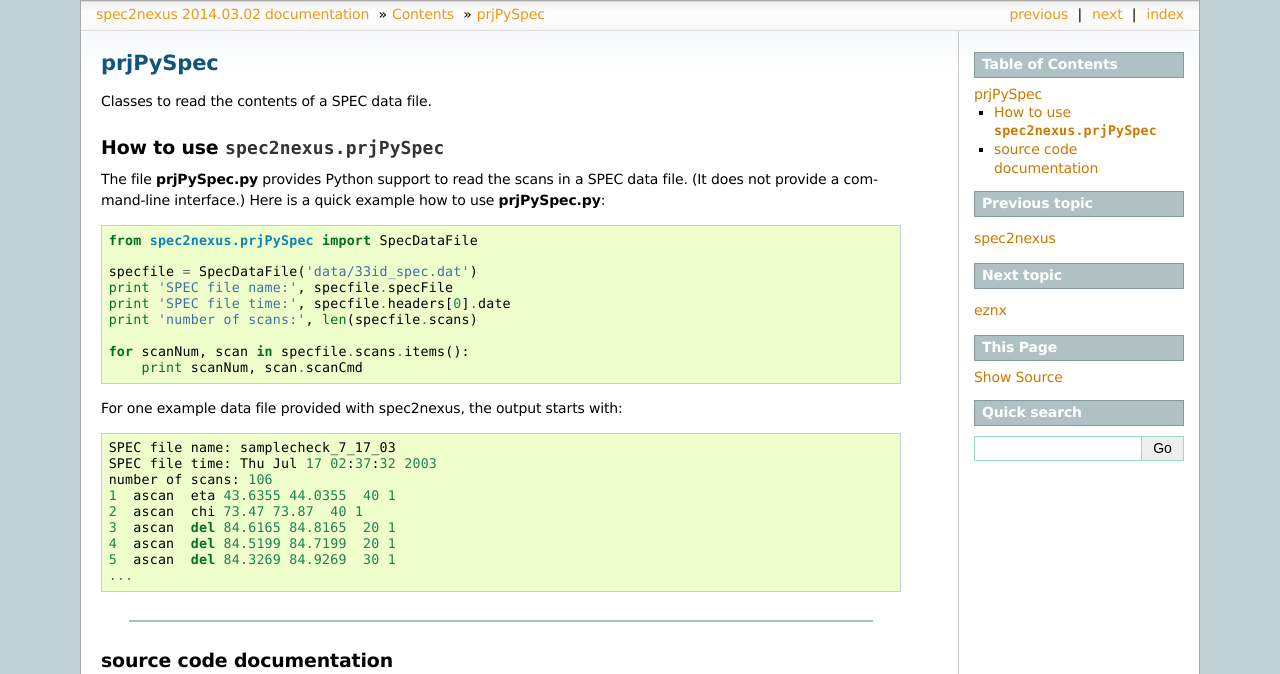
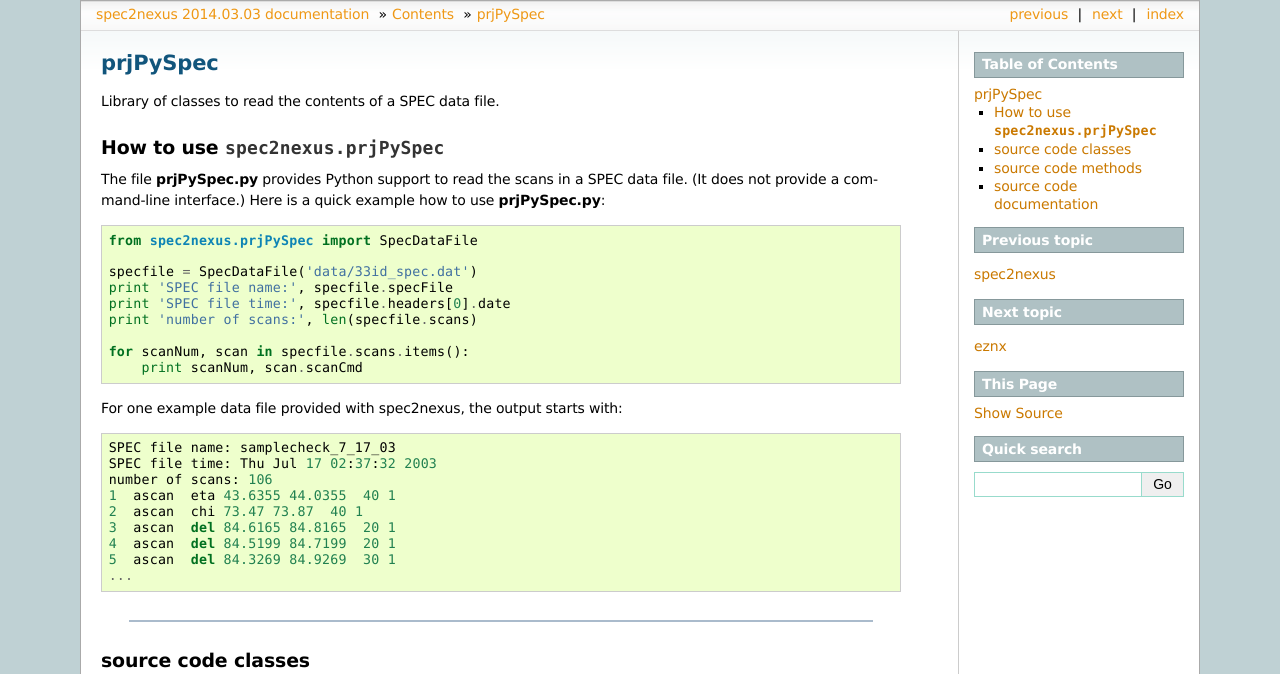
Before and after one commit to prjemian/spec2nexus, a Sphinx documentation site: the page built from docs/source/prjPySpec.rst, in a window 1280 px wide. Shown: the top 674 px of the page. Built offline with Sphinx 7.4.7, drawn with Linux system fonts in a browser that asks for light colours; some of the changed text lies outside the part shown; grey boxes are pictures that could not be loaded.

Commit message:
* mark TODO items for issue #2 * documentation

```diff
--- a/docs/source/conf.py
+++ b/docs/source/conf.py
@@ -33,6 +33,7 @@
 # ones.
 extensions = [
     'sphinx.ext.autodoc',
+    'sphinx.ext.autosummary',
     'sphinx.ext.todo',
     'sphinx.ext.coverage',
     'sphinx.ext.mathjax',
--- a/docs/source/prjPySpec.rst
+++ b/docs/source/prjPySpec.rst
@@ -3,7 +3,7 @@
 prjPySpec
 #########
 
-Classes to read the contents of a SPEC data file.
+Library of classes to read the contents of a SPEC data file.
 
 .. index:: examples
 
@@ -39,6 +39,24 @@
 
 ----
 
+source code classes
+*******************
+
+.. autosummary::
+   :nosignatures:
+
+   ~spec2nexus.prjPySpec.SpecDataFile
+   ~spec2nexus.prjPySpec.SpecDataFileHeader
+   ~spec2nexus.prjPySpec.SpecDataFileScan
+
+source code methods
+*******************
+
+.. autosummary::
+   :nosignatures:
+
+   ~spec2nexus.prjPySpec.specScanLine_stripKey
+
 source code documentation
 *************************
 
--- a/src/spec2nexus/__init__.py
+++ b/src/spec2nexus/__init__.py
@@ -1,4 +1,6 @@
 # -*- coding: iso-8859-1 -*-
+
+'''command-line tool to convert SPEC data files to NeXus HDF5'''
 
 #-----------------------------------------------------------------------------
 # :author:    Pete R. Jemian
@@ -10,7 +12,7 @@
 # The full license is in the file LICENSE.txt, distributed with this software.
 #-----------------------------------------------------------------------------
 
-__version__ = '2014.03.02'
+__version__ = '2014.03.03'
 __author__ = 'Pete R. Jemian'
 __email__ = 'prjemian@gmail.com'
 __copyright__ = '2014, Pete R. Jemian'
```
Also changed, not shown: docs/source/eznx.rst (+17 -0 lines), 1 other file.
